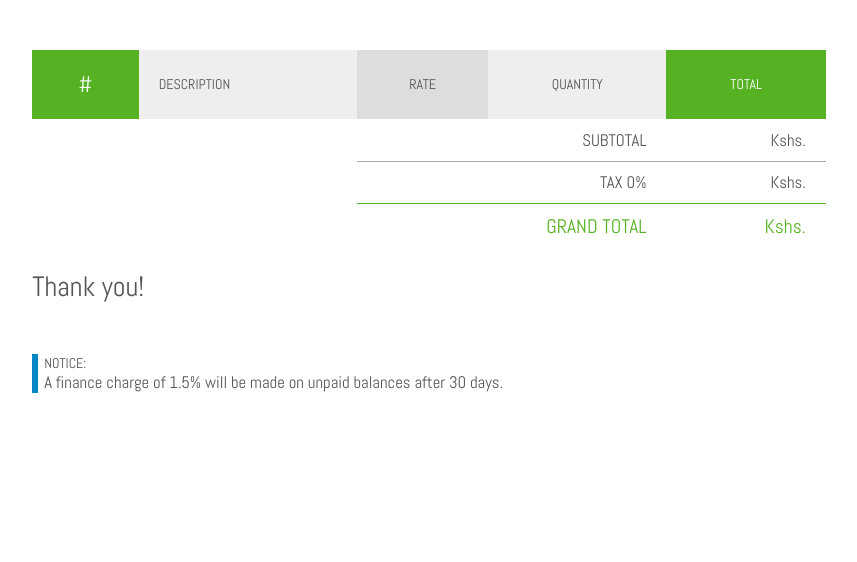
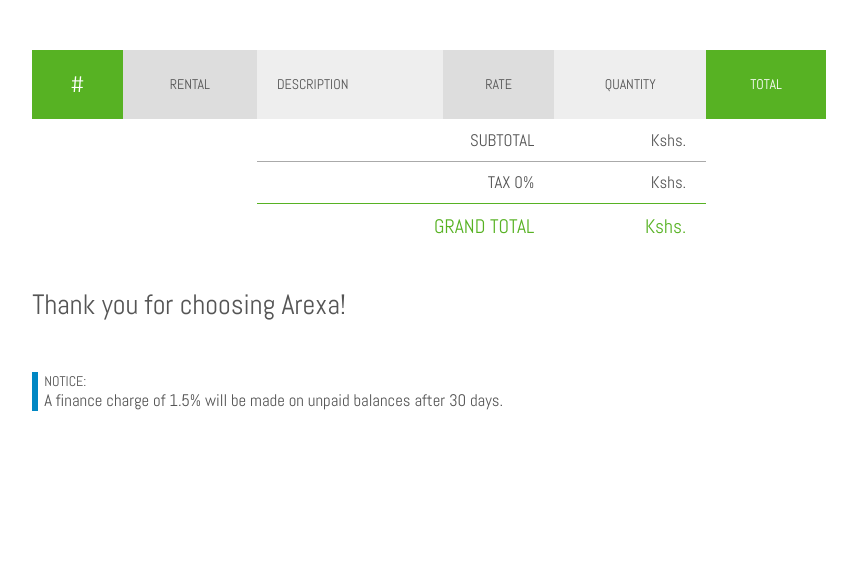
Before and after one commit to OkothPius/Rentals, a Django app: template backend/templates/invoice/pdf_template.html in a window 1280 px wide. Shown: the part 253-815 px from the top of the page, without its empty margins (211-1068 px from the left). Run offline with Django 3.2, Linux system fonts and the light colour scheme; the template is opened without the code that fills it, so the values that code supplies are empty.

Commit message:
feat: update

```diff
--- a/backend/templates/invoice/pdf_template.html
+++ b/backend/templates/invoice/pdf_template.html
@@ -36,6 +36,7 @@
         <thead>
           <tr>
             <th class="no">#</th>
+            <th class="unit">RENTAL</th>
             <th class="desc">DESCRIPTION</th>
             <th class="unit">RATE</th>
             <th class="qty">QUANTITY</th>
@@ -46,6 +47,7 @@
 			{% for item in lineitem %}
           <tr>
             <td class="no">{{forloop.counter}}</td>
+            <td class="unit">{{item.service}}</td>
             <td class="desc">{{item.description}}</td>
             <td class="unit">Kshs.{{item.rate}}</td>
             <td class="qty">{{item.quantity}}</td>
@@ -71,7 +73,8 @@
           </tr>
         </tfoot>
       </table>
-      <div id="thanks">Thank you!</div>
+      <br>
+      <div id="thanks">Thank you for choosing Arexa!</div>
       <div id="notices">
         <div>NOTICE:</div>
         <div class="notice">A finance charge of 1.5% will be made on unpaid balances after 30 days.</div>
```
